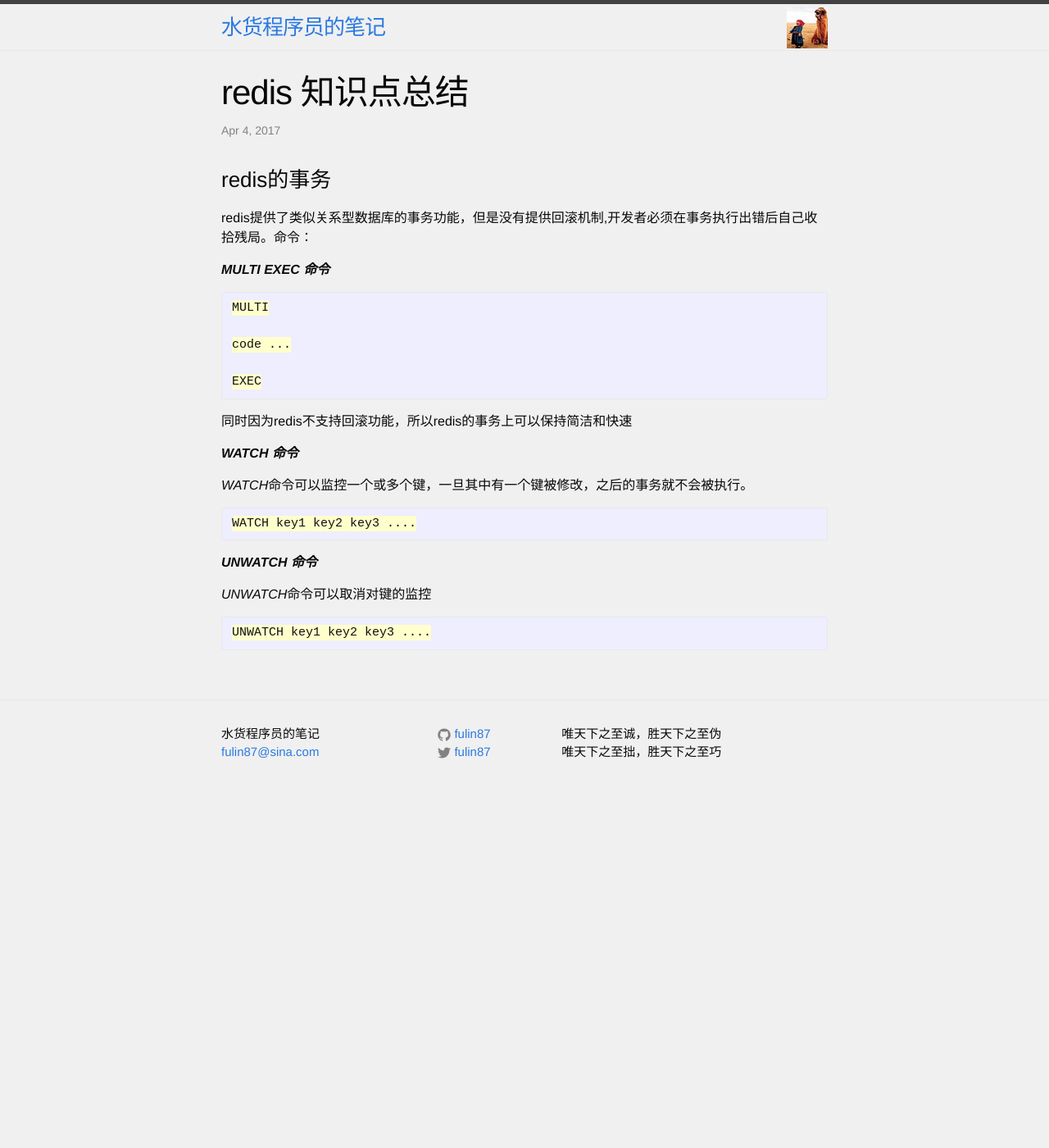
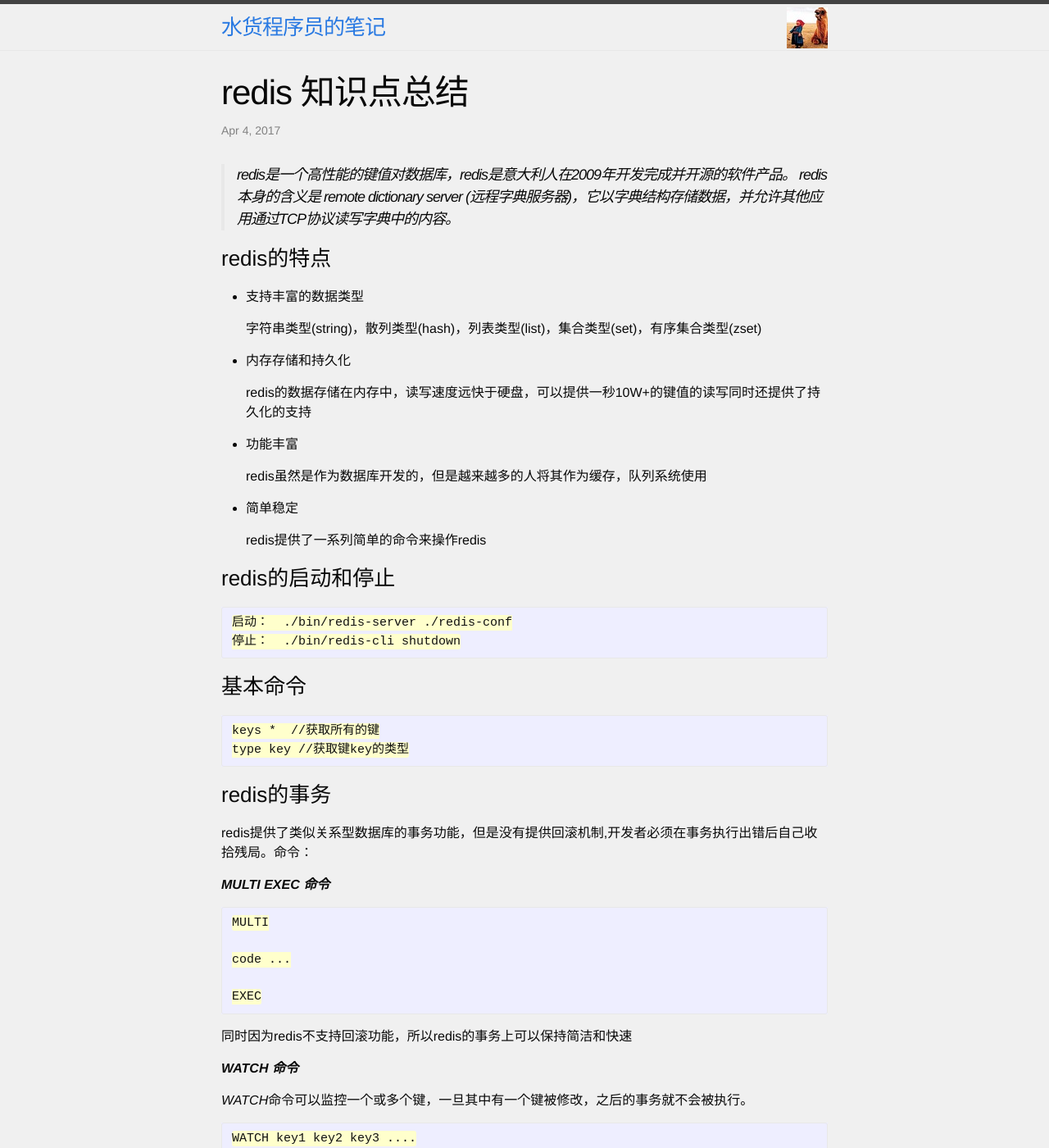
Before and after one commit to fulin87/myBog, a Jekyll site: the page built from _posts/2017-04-04-redis.markdown, in a window 1280 px wide and 1400 px high. Shown: the whole window at 82% size. Built offline with Jekyll 4.4.1, drawn with Linux system fonts in a browser that asks for light colours.

Commit message:
add my config

```diff
--- a/_config.yml
+++ b/_config.yml
@@ -17,4 +17,4 @@ github_username:  fulin87
 
 # Build settings
 markdown: kramdown
-destination: E:\home\mine\study\git\fulin87.github.io
+destination: D:\code\fulin87.github.io
--- a/_posts/2017-04-04-redis.markdown
+++ b/_posts/2017-04-04-redis.markdown
@@ -4,6 +4,37 @@ title:  "redis 知识点总结"
 date:	2017-04-04 13:07:11 +0800
 categories: redis
 ---
+
+> redis是一个高性能的键值对数据库，redis是意大利人在2009年开发完成并开源的软件产品。
+> redis本身的含义是 *remote dictionary server (远程字典服务器)*，它以字典结构存储数据，并允许其他应用通过TCP协议读写字典中的内容。
+
+### redis的特点
+
+- 支持丰富的数据类型
+
+	字符串类型(string)，散列类型(hash)，列表类型(list)，集合类型(set)，有序集合类型(zset)
+
+- 内存存储和持久化
+
+	redis的数据存储在内存中，读写速度远快于硬盘，可以提供一秒10W+的键值的读写同时还提供了持久化的支持
+
+- 功能丰富
+
+	redis虽然是作为数据库开发的，但是越来越多的人将其作为缓存，队列系统使用
+
+- 简单稳定
+
+	redis提供了一系列简单的命令来操作redis
+
+### redis的启动和停止
+
+	启动：  ./bin/redis-server ./redis-conf
+	停止：  ./bin/redis-cli shutdown
+
+### 基本命令
+
+	keys *  //获取所有的键
+	type key //获取键key的类型
 
 
 
```
